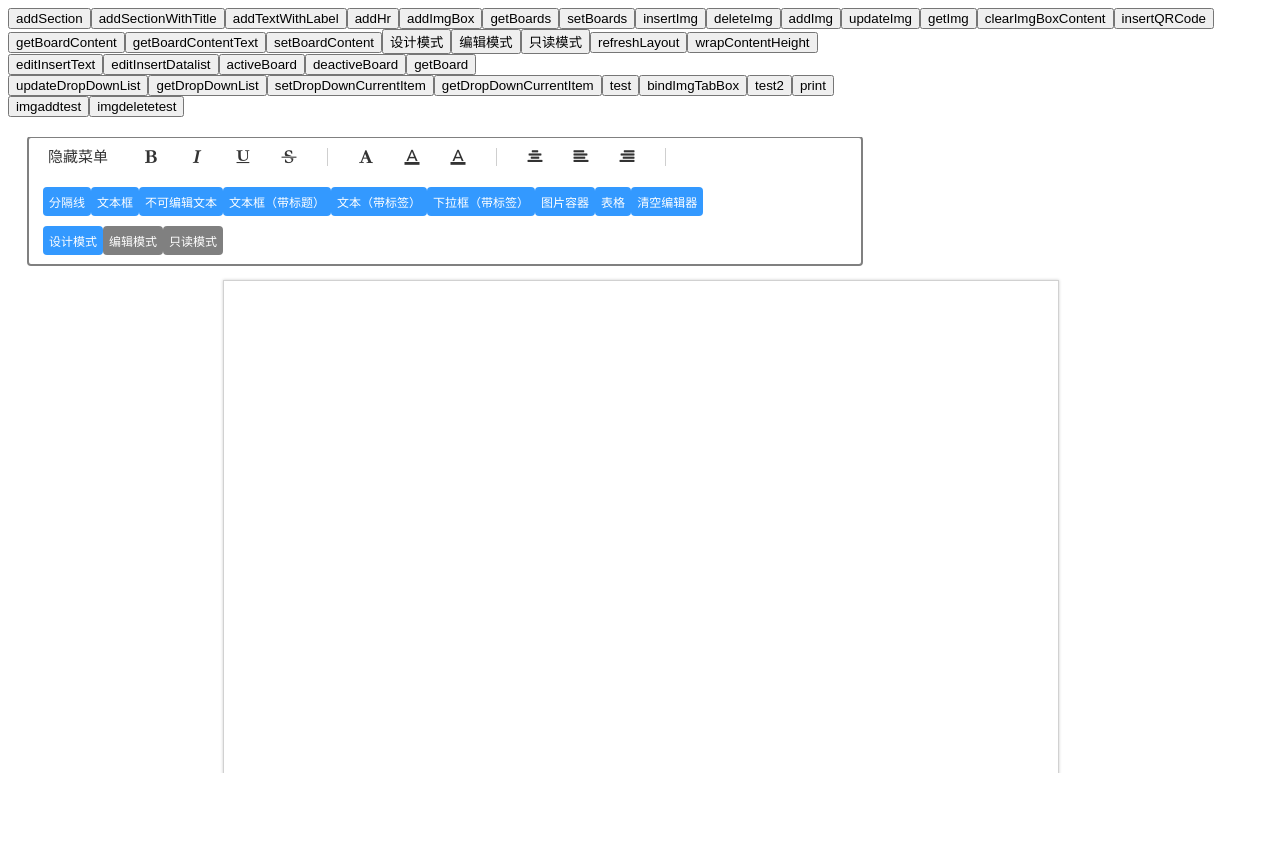
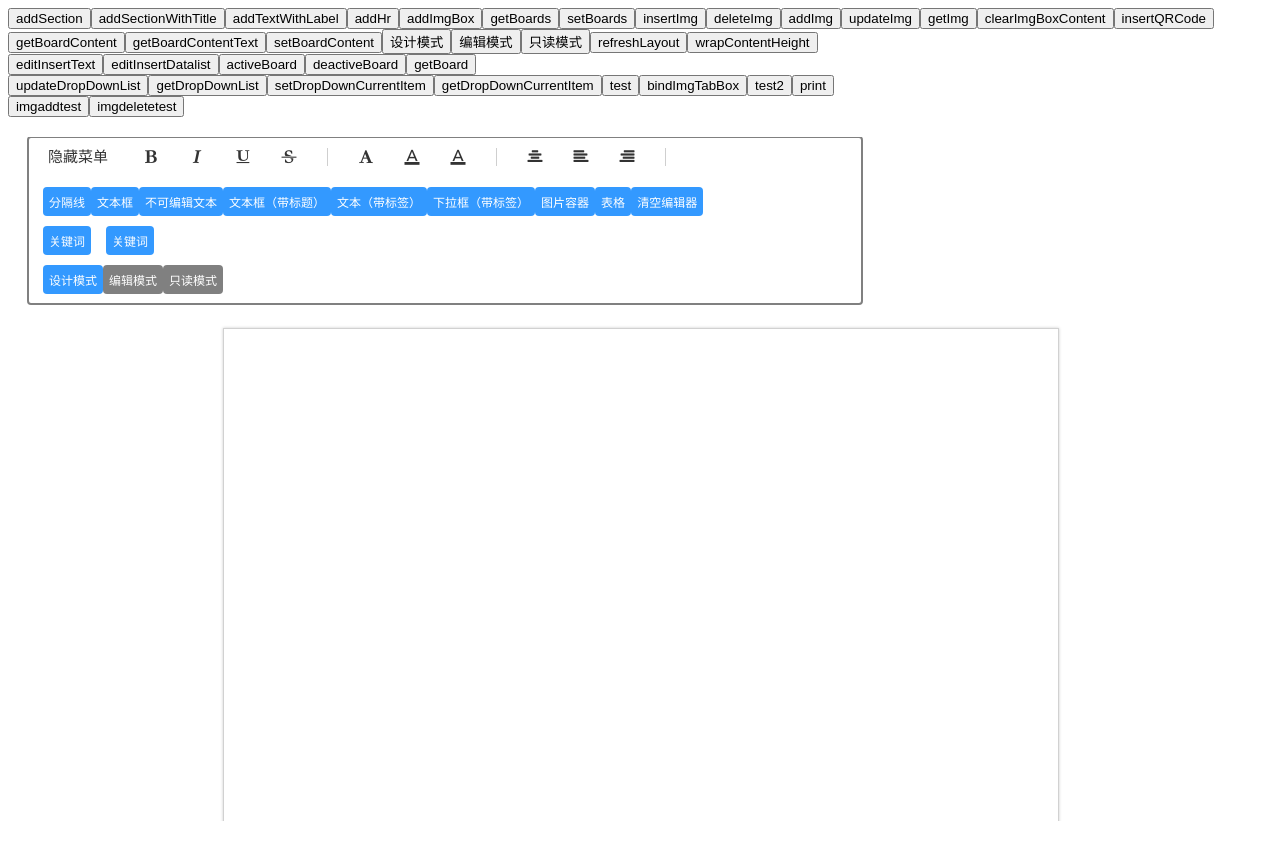
Before and after one commit to MaxYYYYY/vue-maxeditor, a Vue app: page / in a window 1280 px wide. Before the commit the page ends 800 px from the top, so only its background shows below. Built offline with nearby package versions, Linux system fonts and the light colour scheme.

Commit message:
关键字：第一版

```diff
--- a/src/assets/maxeditor.vue
+++ b/src/assets/maxeditor.vue
@@ -15,7 +15,7 @@
          style="overflow-y: scroll;margin: 0 auto;padding-left: 15px;"
          :style="{'width':width+paddingX*2+30+'px',
                   'height':viewPortHeight+'px',
-                  'padding-top':isToolbarShow?isModeBtnShow?'136px':'48px':'0'}">
+                  'padding-top':isToolbarShow?isModeBtnShow?'184px':'48px':'0'}">
       <div class="maxeditor-body"
            style="margin:8px"
            :style="{'width':width+'px','height':height+'px',
@@ -88,7 +88,7 @@
                       v-if="(maxeditor_mode === 'design'||maxeditor_mode === 'edit')&&isExited(item.datalist)"
                       @click="changeDropDownState(item.id);maxeditor_current_index=index"></span>
               </p>
-              <div class="maxeditor-dropdown"
+              <div class="maxeditor-dropdown" style="margin-left: 70px"
                    v-if="maxeditor_current_dropdown===item.id&&(maxeditor_mode === 'design'||maxeditor_mode === 'edit')&&isExited(item.datalist)">
                 <template v-for="(t, i) in item.datalist" v-if="isExited(item.datalist)">
                   <p class="maxeditor-noselect"
@@ -223,6 +223,9 @@
       isToolbarShow: {type: Boolean, default: true},//编辑器工具栏是否显示
       isModeBtnShow: {type: Boolean, default: false},//编辑器工具栏设计按钮是否可见
       maxEditorRootId: {type: String, default: 'maxEditor_' + Date.now()}//默认生成时间戳id
+    },
+    render() {
+
     },
     data() {
       return {
@@ -535,7 +538,7 @@
         });
         this.$set(this.maxeditor_boards, temp)
         this.$nextTick(function () {
-          if (temp[Tindex].imgs.length!==0){
+          if (temp[Tindex].imgs.length !== 0) {
             that.justifyImgBoxHeight(Tindex);
           }
         });
@@ -914,6 +917,40 @@
       },
 
       //文本编辑方法
+      //关键字
+      insertKeyWord(id, datalist) {
+        if (typeof JSON.parse(datalist) === 'object') {
+          datalist = JSON.parse(datalist)
+        }
+        let rootId = this.maxEditorRootId;
+        let li ='';
+        for (let i=0;i<datalist.length;i++){
+          li += '<p onclick="this.parentElement.previousElementSibling.innerHTML=this.getAttribute(\"'+'data-keyWord-value'+'\")"' +
+            ' class="maxeditor-noselect" data-keyWord-value="'+datalist[i].value+'">'+datalist[i].value+'</p>'
+        }
+        let keyWordSpan = '<span></span><span style="position: relative">'+'<span id="' + id + '_keyWord_' + rootId + '" class="maxeditor-board-outline">' +
+          '请选择'+
+          '</span>' +
+          '<div contenteditable="false" style="position: absolute;left: 0;top:25px;visibility: hidden" class="maxeditor-dropdown">' + li +
+          '</div>'+
+          '</span>';
+        document.execCommand('insertHtml', false, keyWordSpan);
+        document.getElementById(id + '_keyWord_' + rootId).onclick = function () {
+          console.log(this.nextElementSibling)
+          if(this.nextElementSibling.style.visibility==='hidden'){
+            console.log(this.nextElementSibling.style.visibility)
+            this.nextElementSibling.style.visibility='visible'
+          }
+          else if(this.nextElementSibling.style.visibility!=='hidden'){
+            console.log(this.nextElementSibling.style.visibility)
+            this.nextElementSibling.style.visibility='hidden'
+          }
+          console.log(this.innerText)
+        }
+
+      },
+      //初始化关键字事件
+
       //光标处插入下拉框
       editInsertDatalist(id, values) {
         if (!this.isExited(values)) {
@@ -922,13 +959,30 @@
         if (typeof values !== 'object') {
           values = JSON.parse(values);
         }
-        let input = '<input id="' + id + 'dropDownInput" list="' + id + 'list" class="maxeditor-inner-dropdown" />';
+        let rootId = this.maxEditorRootId;
+
+        // let select = '<input id="' + id + '_keyWordInput_' + rootId + '" list="' + id + 'list" class="maxeditor-inner-dropdown"/>';
         let option = '';
         for (let i = 0; i < values.length; i++) {
-          option += '<option value="' + values[i].value + '">'
+          //option += '<option value="' + values[i].value + '">'
+          option += '<option value="' + values[i].value + '">' + values[i].value + '</option>'
         }
-        let datalist = '<datalist id="' + id + 'list">' + option + "</datalist>";
-        document.execCommand('insertHtml', false, input + datalist);
+        let select = '<div class="maxeditor-select-editable">' +
+          '<select id="' + id + '_keyWord_' + rootId + '" class="maxeditor-keyword-select" onchange="this.nextElementSibling.value=this.value">' +
+          option +
+          '</select>' +
+          '<input type="text" class="maxeditor-keyword-input" value="" />' +
+          '</div>';
+        //let datalist = '<datalist id="' + id + 'list">' + option + "</datalist>";
+        //document.execCommand('insertHtml', false, input + datalist);
+        document.execCommand('insertHtml', false, select);
+        document.getElementById(id + '_keyWord_' + rootId).onselect = function () {
+
+          console.log(this)
+          let alength = this.value.length;
+          let clength = this.value.match(/[\u4E00-\u9FA5]/g).length;
+          this.style.width = (alength + clength) * 12.5 + 'px';
+        }
       },
       editInsertText(text) {
         if (!this.isExited(text)) {
@@ -938,6 +992,11 @@
       },
 
       //工具
+      //动态调整关键词input宽度
+      changeKeyWordInputWidth(id) {
+        //document.getElementById()
+      },
+      //打印
       print(cb) {
         let oldMode = this.maxeditor_mode;
         this.maxeditor_mode = 'readonly';
@@ -1038,7 +1097,7 @@
       //自适应图片容器高度
       justifyImgBoxHeight(index) {
         let temp = this.maxeditor_boards;
-        if (temp[index].imgs.length===1){
+        if (temp[index].imgs.length === 1) {
           return
         }
         let boardRef = this.$refs[temp[index].id + '_' + this.maxEditorRootId];
@@ -1105,14 +1164,22 @@
       maxeditor_mode(n, o) {
         //文本内部下拉框是否可编辑
         if (n === 'readonly') {
-          let list = document.getElementsByClassName('maxeditor-inner-dropdown');
-          for (let i = 0; i < list.length; i++) {
-            list[i].setAttribute('readonly', 'true')
+          let list1 = document.getElementsByClassName('maxeditor-keyword-input');
+          for (let i = 0; i < list1.length; i++) {
+            list1[i].setAttribute('readonly', 'true')
+          }
+          let list2 = document.getElementsByClassName('maxeditor-keyword-select');
+          for (let i = 0; i < list2.length; i++) {
+            list2[i].style.visibility = 'hidden'
           }
         } else {
-          let list = document.getElementsByClassName('maxeditor-inner-dropdown');
-          for (let i = 0; i < list.length; i++) {
-            list[i].removeAttribute('readonly')
+          let list1 = document.getElementsByClassName('maxeditor-keyword-input');
+          for (let i = 0; i < list1.length; i++) {
+            list1[i].removeAttribute('readonly')
+          }
+          let list2 = document.getElementsByClassName('maxeditor-keyword-select');
+          for (let i = 0; i < list2.length; i++) {
+            list2[i].style.visibility = 'visible'
           }
         }
 
--- a/src/assets/maxeidtor-toolbar.vue
+++ b/src/assets/maxeidtor-toolbar.vue
@@ -136,7 +136,13 @@
               @click="clearBoards">清空编辑器
       </button>
       <br/>
-
+      <button title="插入关键词" class="maxeditor-toolbar-button maxeditor-m-l-15 maxeditor-m-t-10"
+              @click="editInsertDatalist">关键词
+      </button>
+      <button title="插入关键词" class="maxeditor-toolbar-button maxeditor-m-l-15 maxeditor-m-t-10"
+              @click="insertKeyWord">关键词
+      </button>
+      <br/>
       <button title="设计模式" class="maxeditor-toolbar-button maxeditor-m-l-15 maxeditor-m-t-10"
               :class="{'maxeditor-toolbar-button-disable':maxeditor_mode!=='design'}"
               @click="setMode('design')">设计模式
@@ -219,6 +225,18 @@
       }
     },
     methods: {
+      //关键字
+      insertKeyWord() {
+        let id = prompt('请输入id');
+        let datalist = prompt('请输入datalist');
+        this.$parent.insertKeyWord(id, datalist);
+      },
+      editInsertDatalist() {
+        let id = prompt('请输入id');
+        let datalist = prompt('请输入datalist');
+        this.$parent.editInsertDatalist(id, datalist);
+      },
+
       //表格
 
 
--- a/src/assets/style.css
+++ b/src/assets/style.css
@@ -9,7 +9,7 @@
 
 .maxeditor-root {
   position: relative;
-  color:black;
+  color: black;
   line-height: normal;
   font-size: 16px;
 }
@@ -55,7 +55,39 @@
   text-align: justify;
 }
 
+.maxeditor-select-editable {
+  display: inline-block;
+  position:relative;
+  background-color:white;
+  border:none;
+  width:120px;
+  height:18px;
+}
+.maxeditor-select-editable select {
+  position:absolute;
+  top:0;
+  left:0;
+  font-size:16px;
+  border:none;
+  width:120px;
+  margin:0;
+}
+.maxeditor-select-editable input {
+  position:absolute;
+  top:0;
+  left:0;
+  width:100px;
+  padding:1px;
+  font-size:16px;
+  border:none;
+}
+.maxeditor-select-editable select:focus, .select-editable input:focus {
+  outline:none;
+}
+
 .maxeditor-inner-dropdown {
+  border: none;
+  width: 100px;
   font-size: 16px;
 }
 
@@ -68,7 +100,6 @@
 }
 
 .maxeditor-dropdown {
-  margin-left: 70px;
   font-size: 12px;
   background-color: #fff;
   border-radius: 4px;
```
